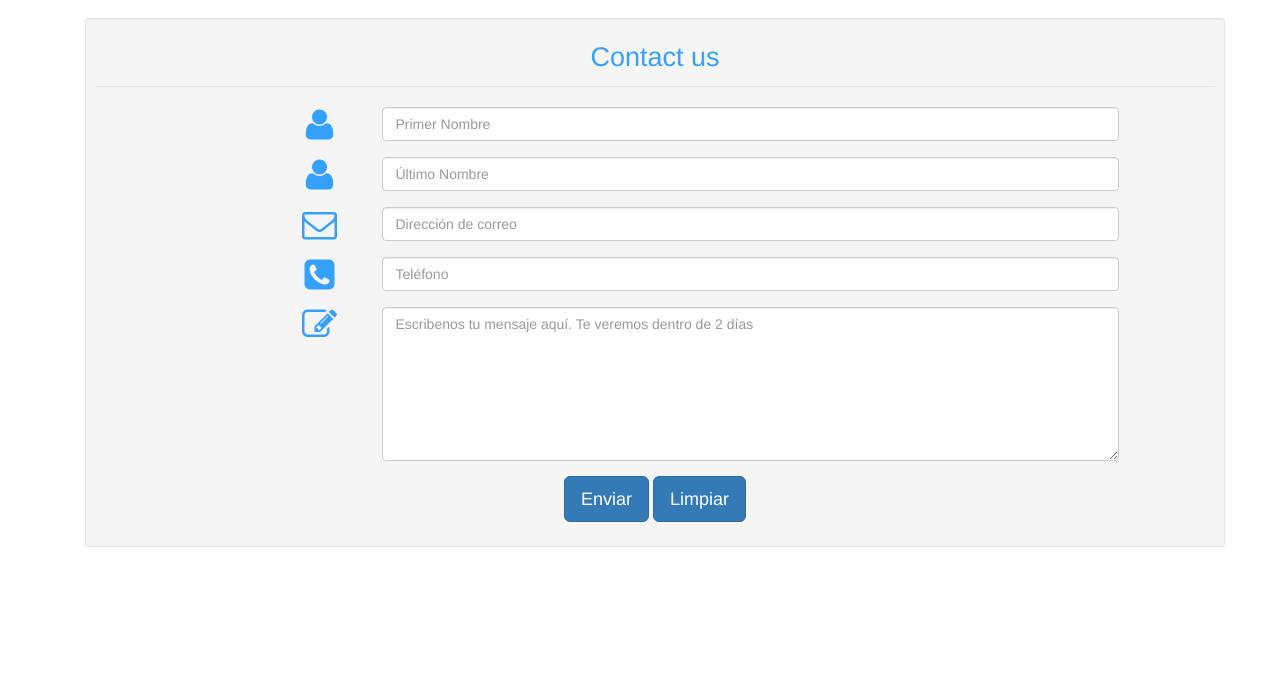
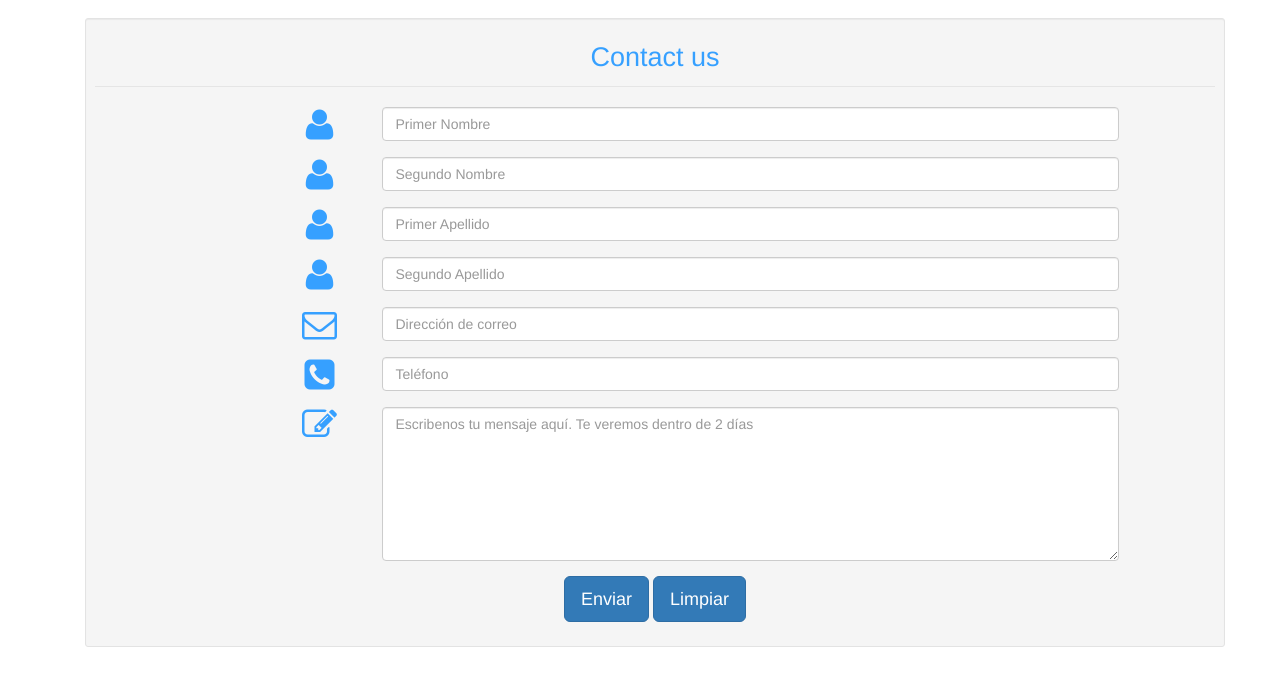
Before and after one commit to CAVO1152457641/CAVO-FinalTallerHS, a plain HTML site: page ContactForm/index.html in a window 1280 px wide. Shown: the part 102-788 px from the top of the page. Drawn offline with Linux system fonts and the light colour scheme.

Commit message:
Separar campos

```diff
--- a/ContactForm/index.html
+++ b/ContactForm/index.html
@@ -34,10 +34,23 @@
                                 <input id="fname" name="name" type="text" placeholder="Primer Nombre" class="form-control">
                             </div>
                         </div>
+						<div class="form-group">
+                            <span class="col-md-1 col-md-offset-2 text-center"><i class="fa fa-user bigicon"></i></span>
+                            <div class="col-md-8">
+                                <input id="sname" name="name" type="text" placeholder="Segundo Nombre" class="form-control">
+                            </div>
+                        </div>
                         <div class="form-group">
                             <span class="col-md-1 col-md-offset-2 text-center"><i class="fa fa-user bigicon"></i></span>
                             <div class="col-md-8">
-                                <input id="lname" name="name" type="text" placeholder="Último Nombre" class="form-control">
+                                <input id="lname" name="name" type="text" placeholder="Primer Apellido" class="form-control">
+                            </div>
+                        </div>
+
+						<div class="form-group">
+                            <span class="col-md-1 col-md-offset-2 text-center"><i class="fa fa-user bigicon"></i></span>
+                            <div class="col-md-8">
+                                <input id="slname" name="name" type="text" placeholder="Segundo Apellido" class="form-control">
                             </div>
                         </div>
 
```
